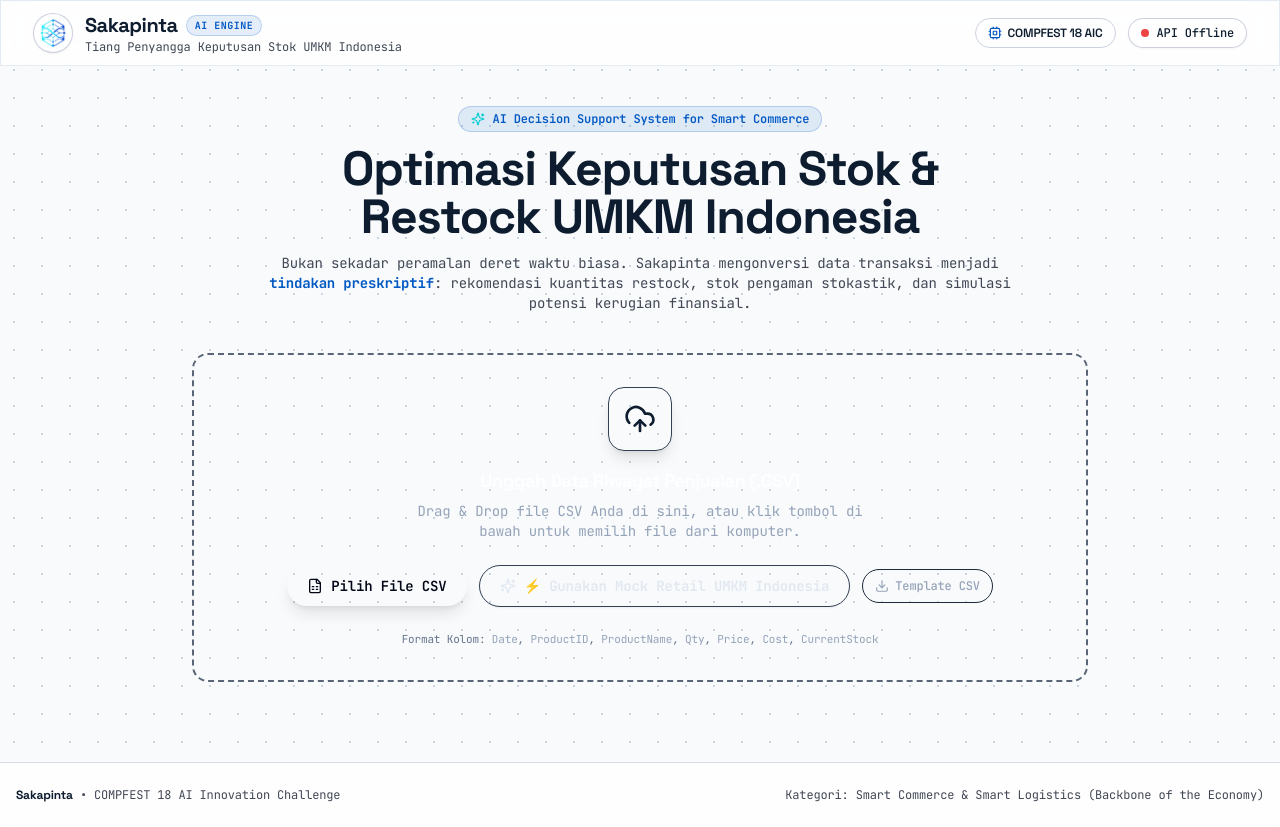
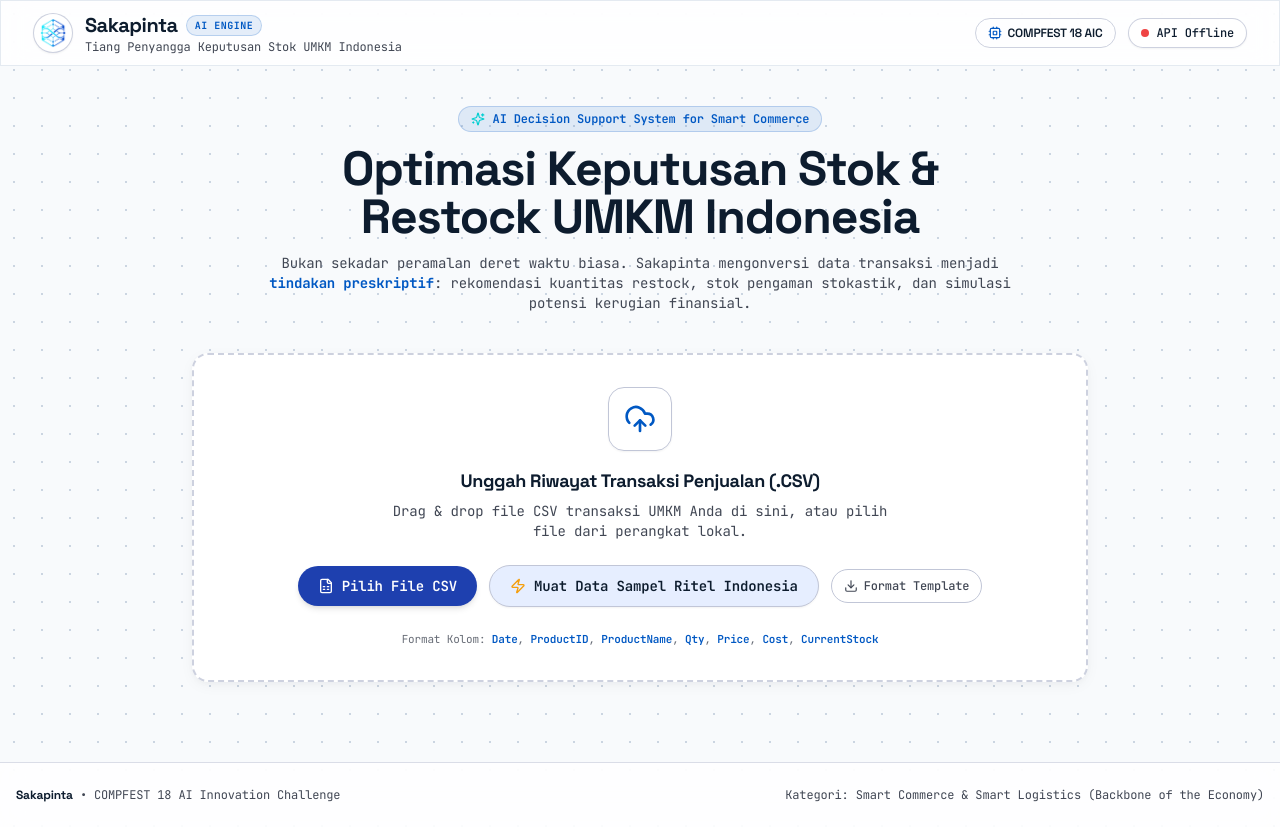
Before and after one commit to HusniAbdillah/Sakapinta, a Next.js app in the folder frontend/: page / in a window 1280 px wide. Built offline with nearby package versions, Linux system fonts and the light colour scheme; no server answers.

Commit message:
feat: Enhance UploadZone component with improved styling and user feedback

```diff
--- a/frontend/src/app/components/UploadZone.tsx
+++ b/frontend/src/app/components/UploadZone.tsx
@@ -1,7 +1,7 @@
 "use client";
 
 import React, { useState, useRef } from "react";
-import { UploadCloud, FileSpreadsheet, Sparkles, AlertCircle, RefreshCw, CheckCircle2, Download } from "lucide-react";
+import { UploadCloud, FileSpreadsheet, Sparkles, AlertCircle, RefreshCw, CheckCircle2, Download, Zap } from "lucide-react";
 
 interface UploadZoneProps {
   onAnalyzeFile: (file: File | null) => Promise<void>;
@@ -77,8 +77,8 @@
         onDrop={handleDrop}
         className={`relative overflow-hidden rounded-2xl border-2 border-dashed p-6 sm:p-8 transition-all duration-300 ${
           isDragOver
-            ? "border-brand-400 bg-brand-500/10 shadow-glow-emerald scale-[1.008]"
-            : "border-slate-700/80 bg-surface-200/50 hover:border-slate-600 hover:bg-surface-200/70"
+            ? "border-primary bg-primary/5 shadow-cyan-halo scale-[1.008]"
+            : "border-outline-variant/80 bg-white hover:border-primary/60 hover:bg-surface-container-low/40 shadow-card"
         }`}
       >
         <input
@@ -90,35 +90,35 @@
         />
 
         <div className="flex flex-col items-center text-center space-y-4">
-          <div className="h-16 w-16 rounded-2xl bg-gradient-to-tr from-surface-100 to-surface-50 border border-slate-700 flex items-center justify-center shadow-lg">
+          <div className="h-16 w-16 rounded-2xl bg-surface-container-low border border-outline-variant flex items-center justify-center shadow-sm">
             {loading ? (
-              <RefreshCw className="h-8 w-8 text-brand-400 animate-spin" />
+              <RefreshCw className="h-8 w-8 text-primary animate-spin" />
             ) : selectedFile ? (
-              <CheckCircle2 className="h-8 w-8 text-brand-400" />
+              <CheckCircle2 className="h-8 w-8 text-success" />
             ) : (
-              <UploadCloud className="h-8 w-8 text-brand-400" />
+              <UploadCloud className="h-8 w-8 text-primary" />
             )}
           </div>
 
-          <div className="space-y-1.5 max-w-md">
-            <h3 className="text-lg font-semibold text-white">
+          <div className="space-y-1.5 max-w-lg">
+            <h3 className="text-lg font-bold text-on-surface font-display">
               {loading
                 ? "Menjalankan Model AI & Hybrid Decision Layer..."
                 : selectedFile
                 ? `File Terpilih: ${selectedFile.name}`
-                : "Unggah Data Riwayat Penjualan (.CSV)"}
+                : "Unggah Riwayat Transaksi Penjualan (.CSV)"}
             </h3>
-            <p className="text-xs sm:text-sm text-slate-400">
-              Drag & Drop file CSV Anda di sini, atau klik tombol di bawah untuk memilih file dari komputer.
+            <p className="text-xs sm:text-sm text-on-surface-variant font-mono">
+              Drag & drop file CSV transaksi UMKM Anda di sini, atau pilih file dari perangkat lokal.
             </p>
           </div>
 
-          <div className="flex flex-wrap items-center justify-center gap-3 pt-2">
+          <div className="flex flex-wrap items-center justify-center gap-3 pt-2 font-mono">
             <button
               type="button"
               disabled={loading}
               onClick={() => fileInputRef.current?.click()}
-              className="inline-flex items-center space-x-2 px-5 py-2.5 rounded-xl text-xs sm:text-sm font-semibold bg-brand-500 hover:bg-brand-400 text-slate-950 transition-all shadow-lg hover:shadow-glow-emerald disabled:opacity-50 disabled:cursor-not-allowed cursor-pointer"
+              className="inline-flex items-center space-x-2 px-5 py-2.5 rounded-xl text-xs sm:text-sm font-semibold bg-royal-blue hover:bg-primary text-white transition-all shadow-md hover:shadow-lg disabled:opacity-50 disabled:cursor-not-allowed cursor-pointer"
             >
               <FileSpreadsheet className="h-4 w-4" />
               <span>Pilih File CSV</span>
@@ -128,36 +128,36 @@
               type="button"
               disabled={loading}
               onClick={handleUseSampleData}
-              className="inline-flex items-center space-x-2 px-5 py-2.5 rounded-xl text-xs sm:text-sm font-semibold bg-surface-50 hover:bg-surface-100 text-slate-200 border border-slate-700 hover:border-brand-500/40 transition-all shadow-sm cursor-pointer disabled:opacity-50"
+              className="inline-flex items-center space-x-2 px-5 py-2.5 rounded-xl text-xs sm:text-sm font-semibold bg-surface-container hover:bg-surface-container-high text-on-surface border border-outline-variant hover:border-primary/40 transition-all shadow-sm cursor-pointer disabled:opacity-50"
             >
-              <Sparkles className="h-4 w-4 text-accent-amber" />
-              <span>⚡ Gunakan Mock Retail UMKM Indonesia</span>
+              <Zap className="h-4 w-4 text-warning" />
+              <span>Muat Data Sampel Ritel Indonesia</span>
             </button>
 
             <button
               type="button"
               onClick={handleDownloadTemplate}
-              className="inline-flex items-center space-x-1.5 px-3 py-2 rounded-xl text-xs font-medium text-slate-400 hover:text-slate-200 bg-surface-300/40 hover:bg-surface-300 border border-slate-800 transition-colors cursor-pointer"
+              className="inline-flex items-center space-x-1.5 px-3 py-2 rounded-xl text-xs font-medium text-on-surface-variant hover:text-on-surface bg-surface-container-low hover:bg-surface-container border border-outline-variant transition-colors cursor-pointer"
             >
               <Download className="h-3.5 w-3.5" />
-              <span>Template CSV</span>
+              <span>Format Template</span>
             </button>
           </div>
 
-          <div className="pt-2">
-            <p className="text-[11px] text-slate-500">
-              Format Kolom: <code className="text-slate-400">Date</code>, <code className="text-slate-400">ProductID</code>, <code className="text-slate-400">ProductName</code>, <code className="text-slate-400">Qty</code>, <code className="text-slate-400">Price</code>, <code className="text-slate-400">Cost</code>, <code className="text-slate-400">CurrentStock</code>
+          <div className="pt-2 font-mono">
+            <p className="text-[11px] text-on-surface-variant/80">
+              Format Kolom: <code className="text-primary font-semibold">Date</code>, <code className="text-primary font-semibold">ProductID</code>, <code className="text-primary font-semibold">ProductName</code>, <code className="text-primary font-semibold">Qty</code>, <code className="text-primary font-semibold">Price</code>, <code className="text-primary font-semibold">Cost</code>, <code className="text-primary font-semibold">CurrentStock</code>
             </p>
           </div>
         </div>
       </div>
 
       {error && (
-        <div className="mt-4 p-4 rounded-xl bg-rose-500/10 border border-rose-500/30 flex items-start space-x-3 text-rose-300 text-sm">
-          <AlertCircle className="h-5 w-5 shrink-0 text-rose-400 mt-0.5" />
+        <div className="mt-4 p-4 rounded-xl bg-error/10 border border-error/30 flex items-start space-x-3 text-error text-sm font-mono">
+          <AlertCircle className="h-5 w-5 shrink-0 text-error mt-0.5" />
           <div>
-            <p className="font-semibold text-rose-200">Gagal Memproses Data</p>
-            <p className="text-xs text-rose-300/90">{error}</p>
+            <p className="font-bold text-error">Gagal Memproses Data</p>
+            <p className="text-xs text-on-surface-variant">{error}</p>
           </div>
         </div>
       )}
```
